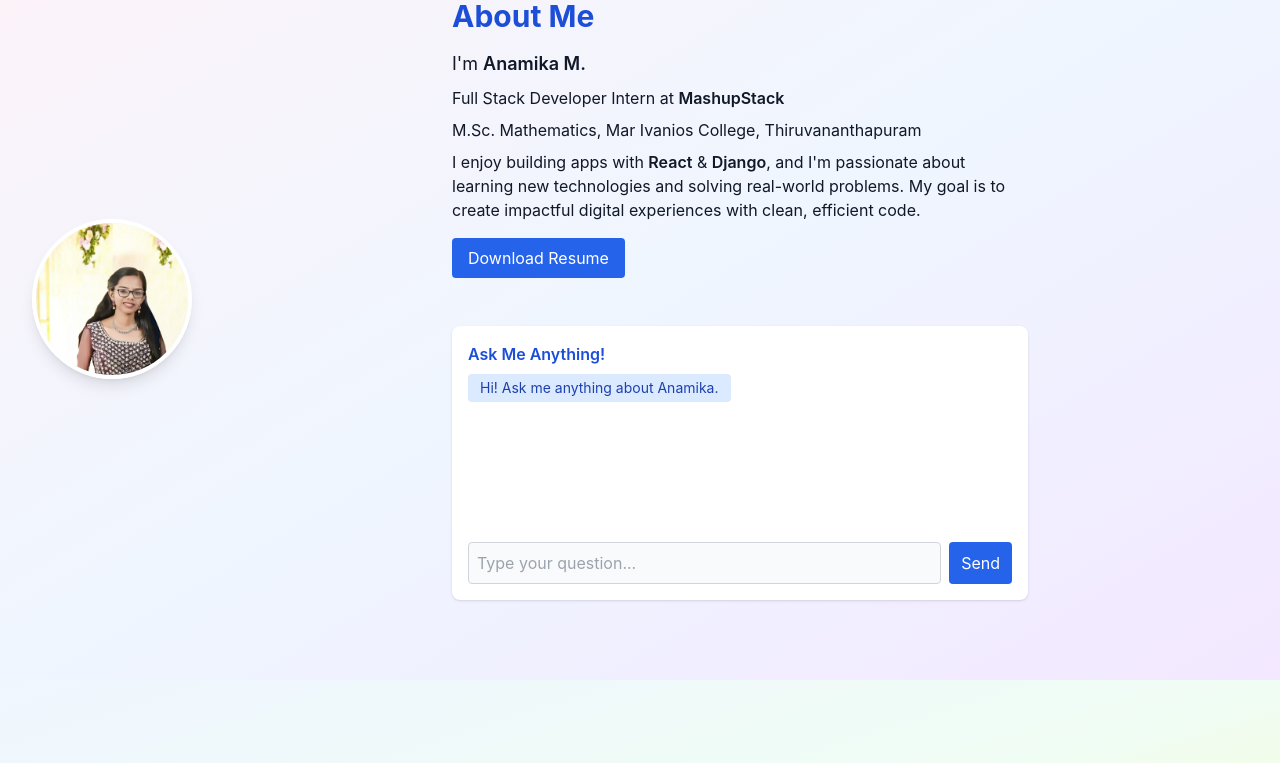
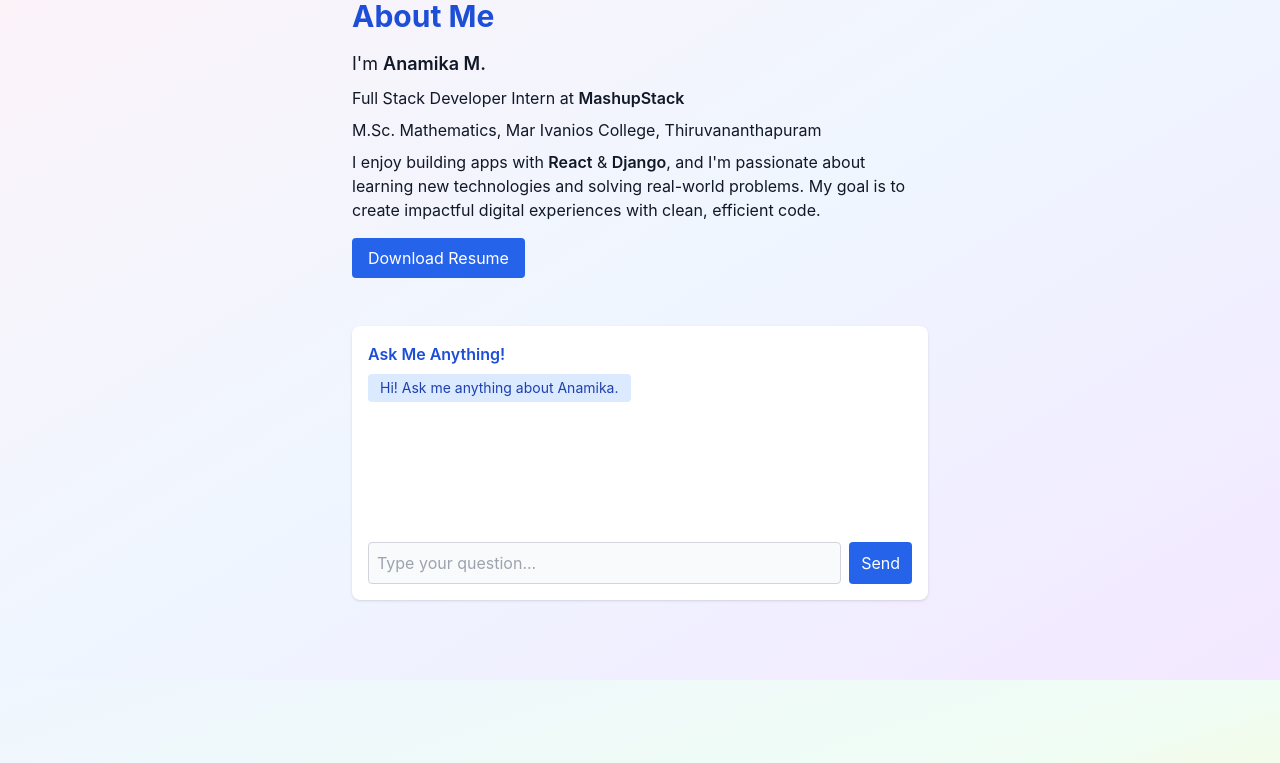
Before and after one commit to Anamikamahi18/portfolio-website, a React (Create React App) app: page / in a window 1280 px wide. Shown: the part 882-1645 px from the top of the page. Built offline with nearby package versions, Linux system fonts and the light colour scheme.

Commit message:
Initial commit

```diff
--- a/src/components/About.js
+++ b/src/components/About.js
@@ -92,13 +92,6 @@ function About() {
       transition={{ duration: 0.8, ease: 'easeOut' }}
     >
       <div className="container mx-auto flex flex-col md:flex-row gap-10 items-center px-4 sm:px-8">
-        {/* Single Profile Photo with hover effect */}
-        <img
-          src="/profile.png"
-          alt="Anamika M"
-          loading="lazy"
-          className="w-32 h-32 sm:w-40 sm:h-40 rounded-full object-cover border-4 border-white shadow-lg transition-transform duration-300 hover:scale-105 mb-6 md:mb-0"
-        />
         <div className="w-full max-w-xl mx-auto">
           <h2 className="text-2xl sm:text-3xl font-bold mb-4 text-blue-700 dark:text-white">About Me</h2>
           <p className="mb-2 text-base sm:text-lg dark:text-gray-200">I'm <span className="font-semibold">Anamika M.</span></p>
```
